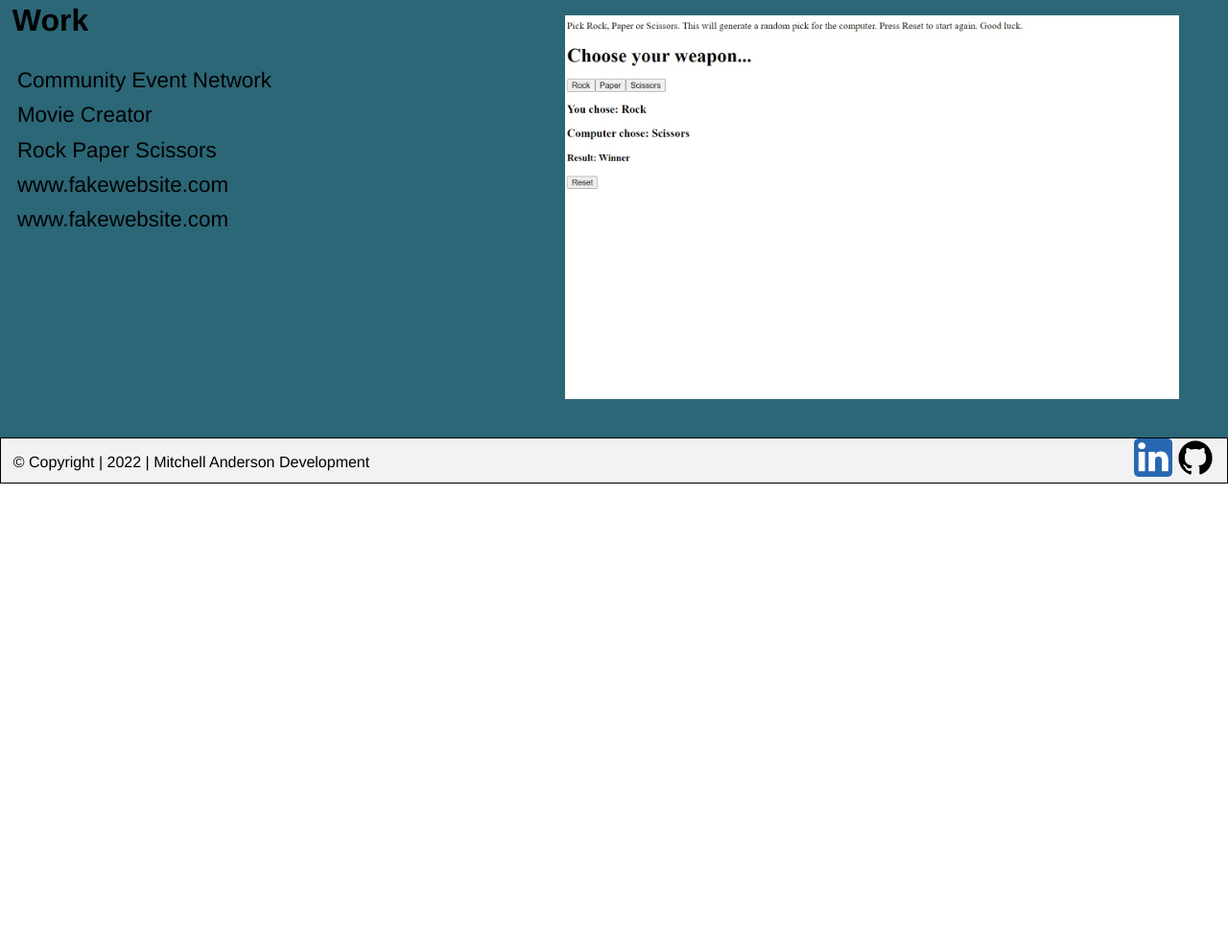
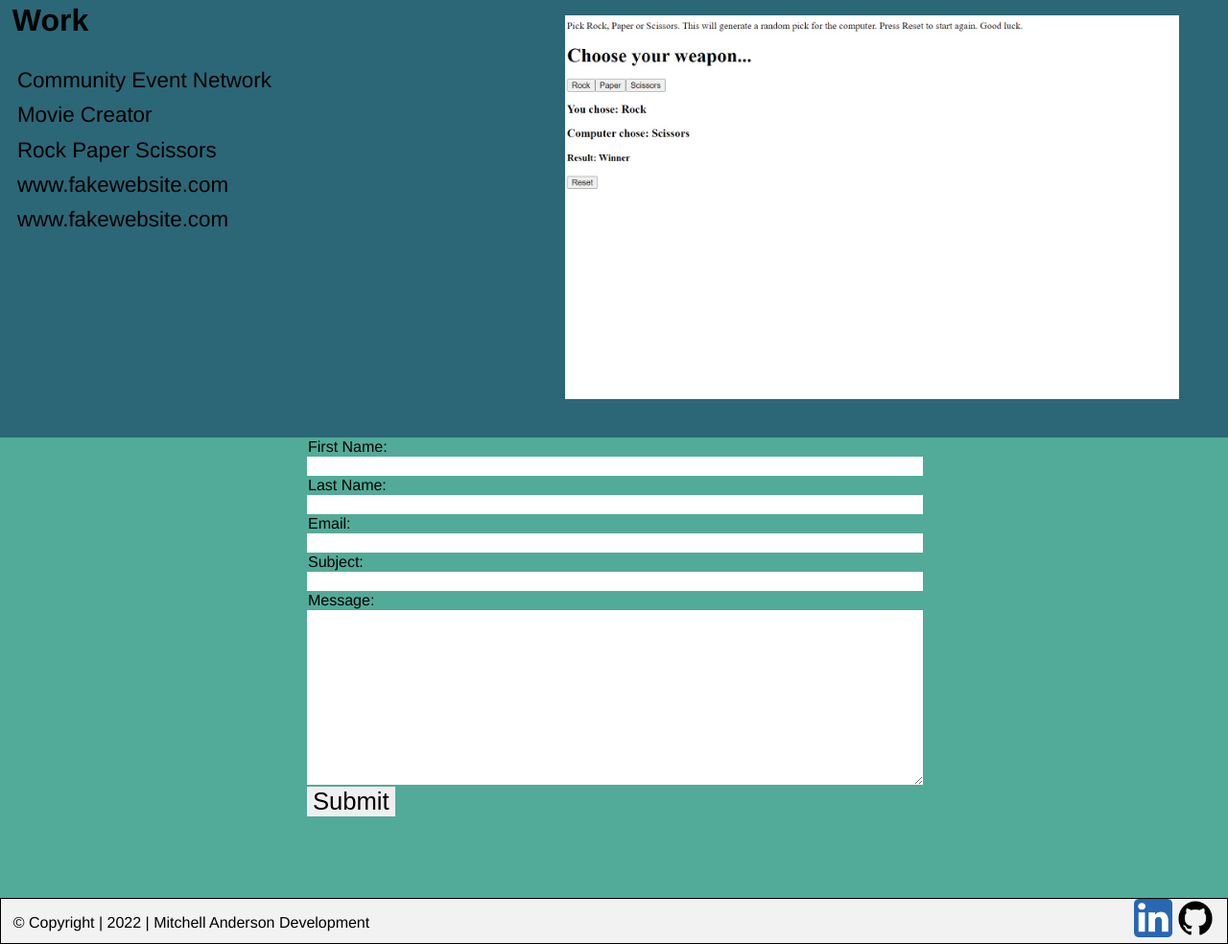
Before and after one commit to mitchanderson202/my-website, a plain HTML site: page public/index.html in a window 1280 px wide. Shown: the part 552-1536 px from the top of the page at 96% size. Before the commit the page ends 1056 px from the top, so only its background shows below. Drawn offline with Linux system fonts and the light colour scheme.

Commit message:
contact form updated

```diff
--- a/public/index.html
+++ b/public/index.html
@@ -57,6 +57,32 @@
         <img class="image-slider" name="slider">
     </div>
 
+    <div class="form">
+        <form id="contact-form" action="https://formsubmit.co/308438fed17a2858c094d530c4dd5880" method="POST">
+        <div class="input-area">
+            <label for="fname">First Name:</label>
+            <input type="text" id="fname" name="fname" required>
+        </div>
+        <div class="input-area">
+            <label for="lname">Last Name:</label>
+            <input type="text" id="lname" name="lname" required>
+        </div>
+        <div class="input-area">
+            <label for="email">Email:</label>
+            <input type="email" id="email" name="email" required>
+        </div>
+        <div class="input-area">
+            <label for="subject">Subject:</label>
+            <input type="text" id="subject" name="subject" required>
+        </div>
+        <div class="input-area">
+            <label for="message">Message:</label>
+            <textarea type="text" id="message" name="message" rows="10" required></textarea>
+        </div>
+        <button type="submit" id="submit-btn">Submit</button>
+    </form>
+</div>
+
     <footer>
         <div class="information-div">
             <p>&copy Copyright | <span id="year"></span> | Mitchell Anderson Development </p>
@@ -68,18 +94,6 @@
     </footer>
 </div>
 
-    <!-- <form id="contact-form" method="POST">
-        <label for="fname">Full Name:</label>
-        <input type="text" id="fname" name="fname" required>
-        <label for="email">Email:</label>
-        <input type="text" id="email" name="email" required>
-        <label for="subject">Subject:</label>
-        <input type="text" id="subject" name="subject" required>
-        <label for="message">Message:</label>
-        <textarea type="text" id="message" name="message" rows="10" cols="50" required></textarea>
-        <button type="submit" id="submit-btn">Submit</button>
-    </form> -->
-
 
     <script src="main.js"></script>
 </body>
--- a/public/main.js
+++ b/public/main.js
@@ -27,9 +27,9 @@ window.onload = changeImg();
 document.getElementById("year").innerText = new Date().getFullYear();
 
 // Contact Button
+let contactBtn = document.getElementById("contact-btn");
 
-// let contactBtn = document.getElementById("contact-btn");
-
-// contactBtn.addEventListener("click", function() {
-
-// })
+contactBtn.addEventListener("click", function() {
+    let input = document.querySelector("input");
+    input.innerText = "";
+})
--- a/public/styles.css
+++ b/public/styles.css
@@ -12,7 +12,7 @@ body {
 .grid-wrapper {
     display: grid;
     grid-template-columns: 2fr 3fr 2fr;
-    grid-template-rows: 6vh 60vh 60vh 6vh;
+    grid-template-rows: 6vh 60vh 60vh 60vh 6vh;
 }
 
 .nav-bar-link {
@@ -27,10 +27,6 @@ body {
     text-decoration: none;
     border: 2px solid black;
 }
-
-/* #contact-form {
-    visibility: hidden;
-} */
 
 header {
     grid-column: 1/4;
@@ -114,9 +110,43 @@ section {
     display: block;
 }
 
+.form {
+    grid-column: 1/4;
+    grid-row: 4/5;
+    background-color: #52ab98;
+    display: grid;
+    justify-content: center;
+}
+
+#contact-form {
+    width: 50vw;
+    height: 100%;
+}
+
+
+label, input, textarea {
+    display: block;
+    font-size: 1.5em;
+    width: 100%;
+    border: 0;
+    padding: 1px;
+}
+
+#contact-form {
+    display: block;
+}
+
+#submit-btn {
+    margin-top: 2px;
+    font-size: 1.6em;
+    border: 0;
+    cursor: pointer;
+}
+
+
 footer {
     grid-column: 1/4;
-    grid-row: 4/5;
+    grid-row: 5/6;
     display: flex;
     justify-content: space-between;
     background-color: #f2f2f2;
@@ -191,8 +221,22 @@ ul {
         font-size: 1.4rem;
     }
 
+    #submit-btn {
+        font-size: 1em;
+    }
+
 }
 
-@media only screen and (max-width: 500px) {
+@media only screen and (min-width: 1100px) {
 
 }
+
+@media only screen and (max-height: 900px) {
+    input, label, textarea {
+        font-size: 1rem;
+    }
+
+    #message {
+        height: 100%;
+    }
+}
```
Also changed, not shown: 1 other file.
